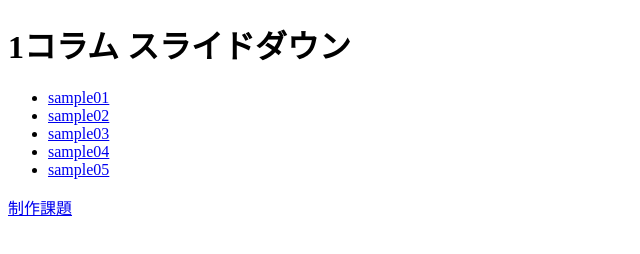
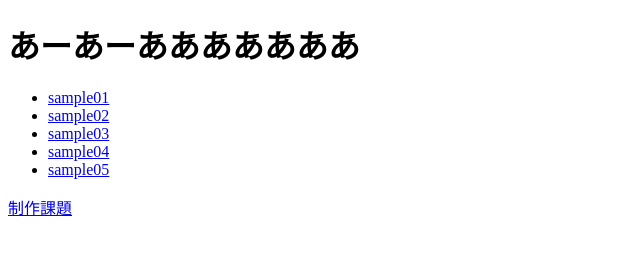
Before and after one commit to KUAD-XtechDesign/one-column-ga-ha-clam, a plain HTML site: page index.html in a window 1280 px wide. Shown: the whole page, without its empty margins (0-640 px from the left). Drawn offline with Linux system fonts and the light colour scheme.

Commit message:
最初の文を「あ」に変更

```diff
--- a/index.html
+++ b/index.html
@@ -6,7 +6,7 @@
   <title>目次</title>
 </head>
 <body>
-  <h1>1コラム スライドダウン</h1>
+  <h1>あーあーあああああああ</h1>
 
   <ul>
     <li><a href="./sample/sample01.html">sample01</a></li>
```
